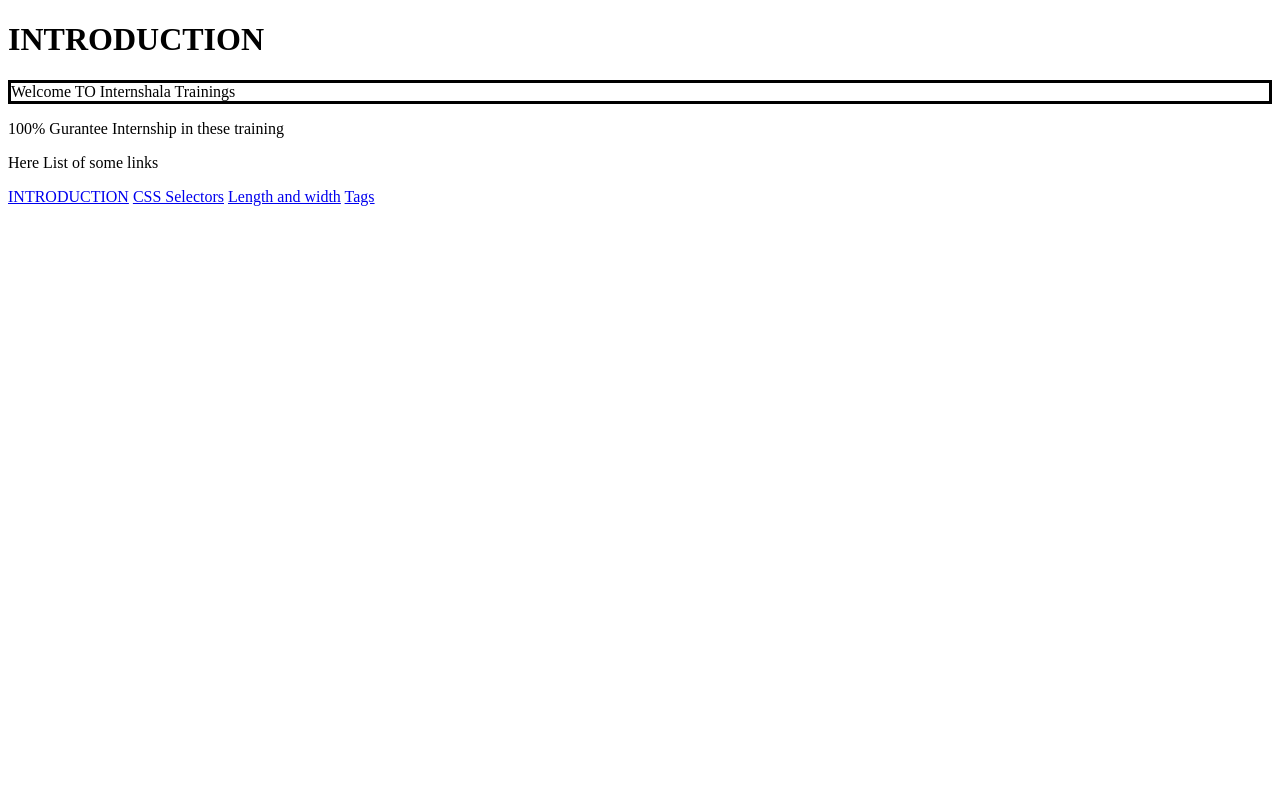
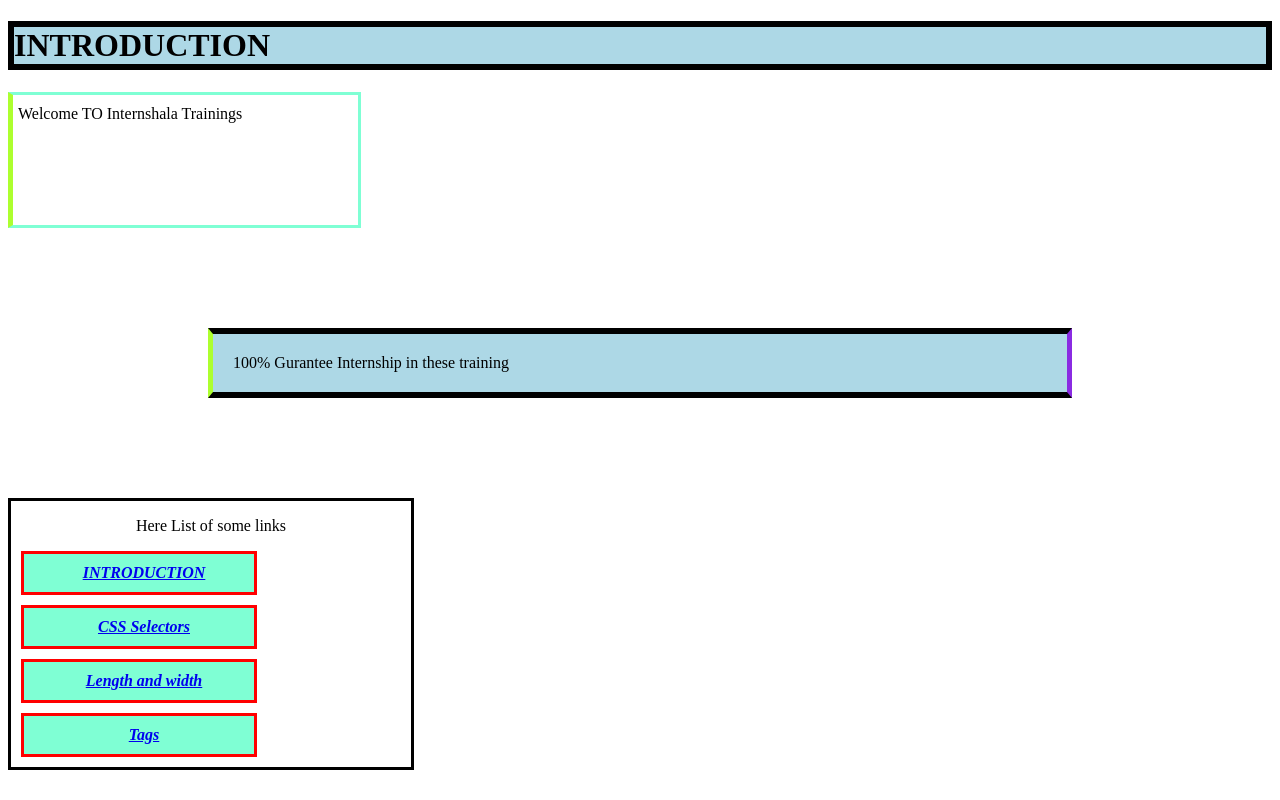
Before and after one commit to VelampalepuRohitAnjaniKumar/WebDevelopment, a plain HTML site: page CSS/Box model/box.html in a window 1280 px wide. Drawn offline with Linux system fonts and the light colour scheme.

Commit message:
Update style.css

```diff
--- a/CSS/Box model/style.css
+++ b/CSS/Box model/style.css
@@ -1,3 +1,44 @@
 .a{
     border-style: solid;
+    border-color: aquamarine;
+    border-left: solid 5px greenyellow;
+    padding: 10px 40px 20px 5px;
+    height: 100px;
+    width: 300px;
+
 }
+.b{
+    border-width: 6px;
+    background-color: lightblue;
+    border-style: solid;
+    border-left: solid 5px greenyellow;
+    border-right: solid 5px blueviolet;
+    padding : 20px;
+    margin : 100px 200px ;
+}
+.rs{
+    box-sizing: content-box;
+    border-width: 6px;
+    background-color: lightblue;
+    border-style: solid;
+
+}
+div.li{
+    border: solid 3px black;
+    width:400px;
+    text-align: center;
+
+}
+a{
+    border: solid 3px red;
+    display: block;
+    margin: 10px;
+    padding: 10px;
+    width: 200px;
+    background-color: aquamarine;
+    text-align: center;
+    text-shadow: 2px;
+    font-style: italic;
+    font-weight: bold;
+    padding-left: 20px;
+}
```
